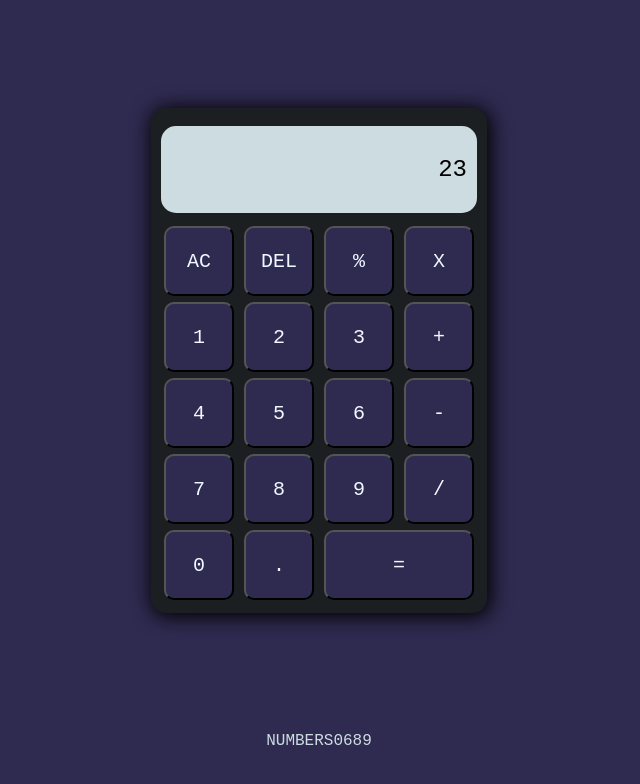
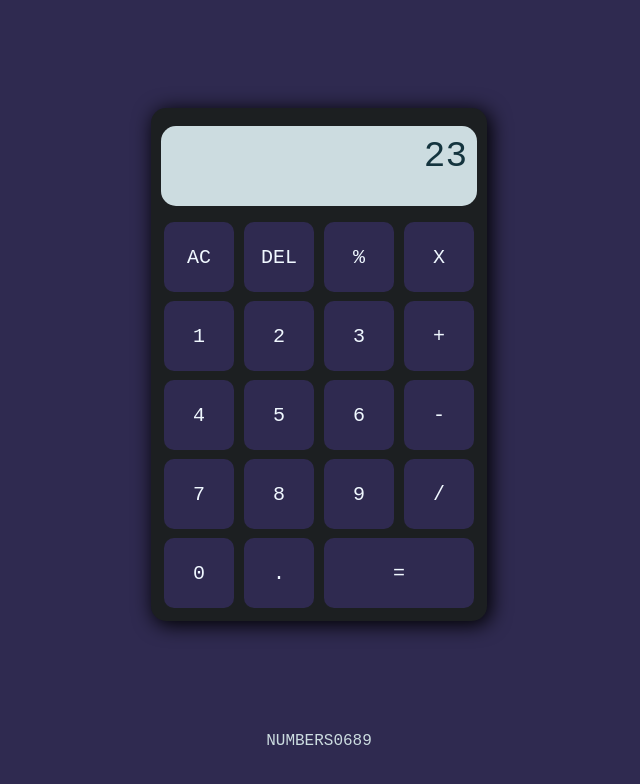
Before and after one commit to Numbers0689/calculator-site, a plain HTML site: page index.html in a window 1280 px wide. Shown: the whole page, without its empty margins (321-961 px from the left). Drawn offline with Linux system fonts and the light colour scheme.

Commit message:
Improve design and change button style

```diff
--- a/style.css
+++ b/style.css
@@ -6,7 +6,7 @@
     height: fit-content;
     border-radius: 15px;
     padding: 10px;
-    box-shadow: 2px 2px 20px 2px black;
+    box-shadow: 3px 3px 20px 1px black;
     margin-top: 100px;
 
     /* position: absolute;
@@ -24,14 +24,21 @@
     font-weight: 500;
     font-size: 20px;
     margin: 3px;
+    margin-top: 6px;
     background-color: #2F2A50;
     color: aliceblue;
     font-family: 'Courier New', Courier, monospace;
     transition-duration: 0.2s;
+    cursor: pointer;
+    border: none;
 }
 
 .num:hover {
     background-color: #6054A0;
+}
+
+.num:active {
+    transform: translateY(3px) translateX(3px);
 }
 
 .del:hover {
@@ -44,14 +51,16 @@
 }
 
 #display {
-    padding: 30px 10px;
+    padding: 10px 10px;
+    height: 60px;
     background-color: #CCDCE0;
     margin-bottom: 10px;
     margin-top: 8px;
     border-radius: 15px;
-    font-size: 24px;
+    font-size: 36px;
     font-family: 'Courier New', Courier, monospace;
     text-align: right;
+    color: #14343E;
 }
 
 body {
```
